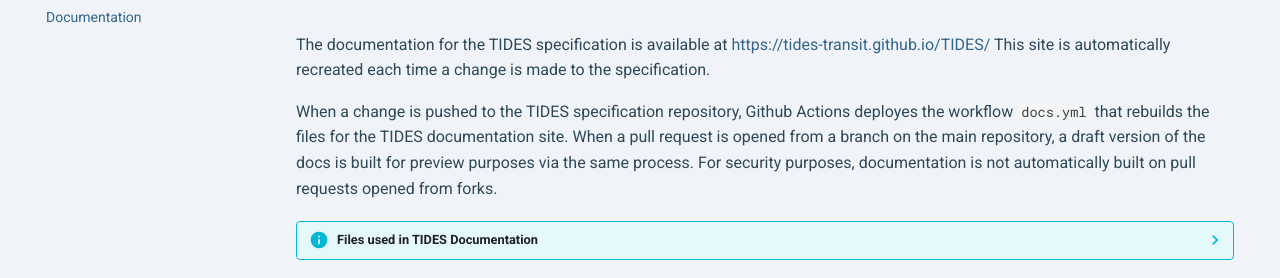
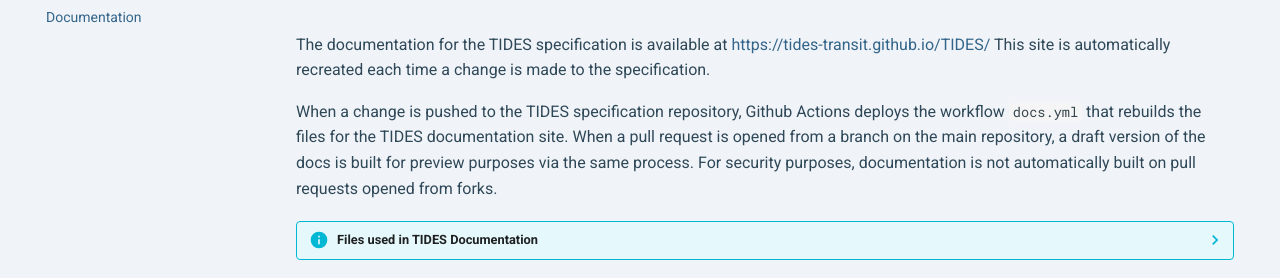
Before and after one commit to gtfs-zone/TIDES, an MkDocs documentation site: the page built from docs/documentation.md, in a window 1280 px wide. Shown: the part 256-534 px from the top of the page. Built offline with MkDocs 1.6.1 and Material for MkDocs 9.7.7, drawn with Linux system fonts in a browser that asks for light colours; nearby versions of some CDN libraries; comment, search, counter and statistics services are not loaded; the version menu is left out.

Commit message:
Fix Broken Docs Links (#221)
* Correct missing space

* Update setuptools req

* Try earlier version

* Uncache pip deps

* Try uninstall workaround

* Specify 70.0.0

* Return to regular dep fetching

* Add new mappings to UPDATE_LINKS dict

* Correct some unmapped markdown links

* One linkfix, one copy update

* Small copy fix

```diff
--- a/docs/documentation.md
+++ b/docs/documentation.md
@@ -2,7 +2,7 @@
 
 The documentation for the TIDES specification is available at <https://tides-transit.github.io/TIDES/> This site is automatically recreated each time a change is made to the specification.
 
-When a change is pushed to the TIDES specification repository, Github Actions deployes the workflow `docs.yml` that rebuilds the files for the TIDES documentation site. When a pull request is opened from a branch on the main repository, a draft version of the docs is built for preview purposes via the same process. For security purposes, documentation is not automatically built on pull requests opened from forks.
+When a change is pushed to the TIDES specification repository, Github Actions deploys the workflow `docs.yml` that rebuilds the files for the TIDES documentation site. When a pull request is opened from a branch on the main repository, a draft version of the docs is built for preview purposes via the same process. For security purposes, documentation is not automatically built on pull requests opened from forks.
 
 ??? info "Files used in TIDES Documentation"
 
```
Also changed, not shown: CONTRIBUTING.md (+2 -2 lines), main.py (+7 -4 lines).
